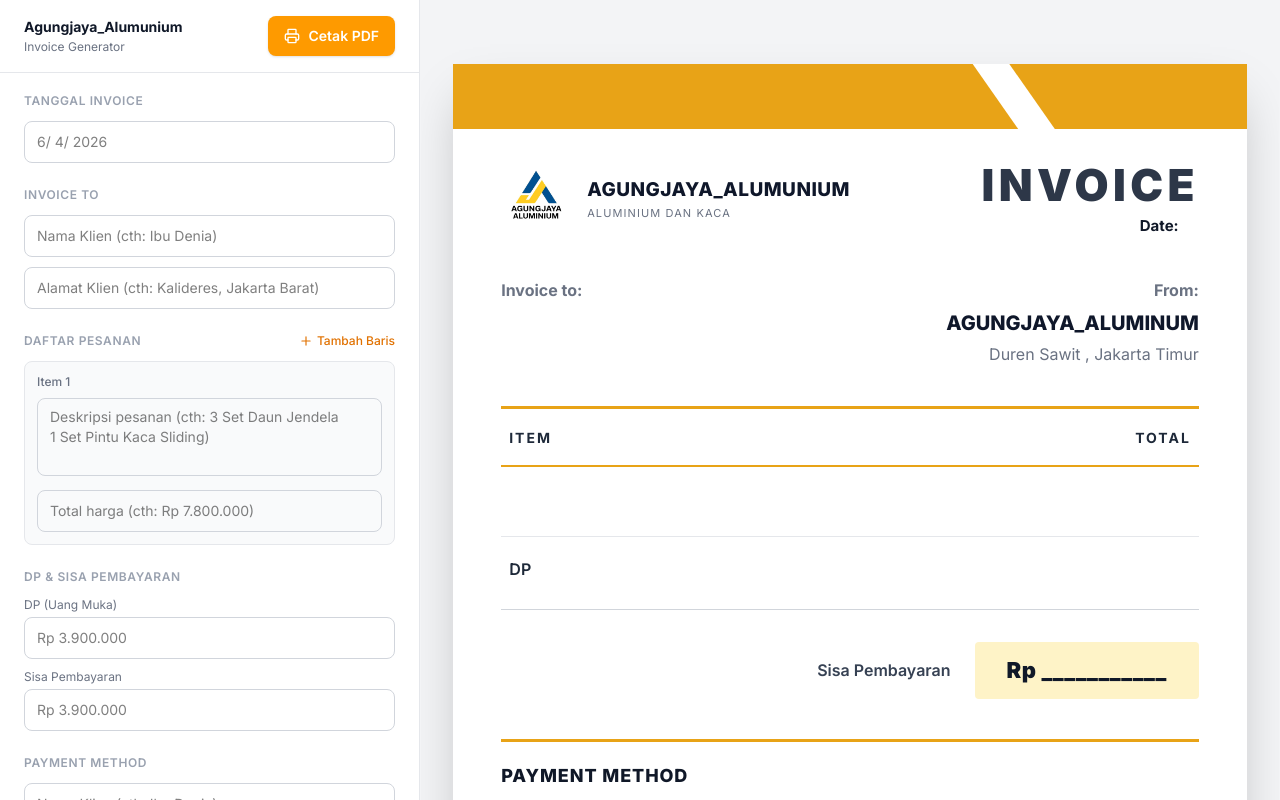
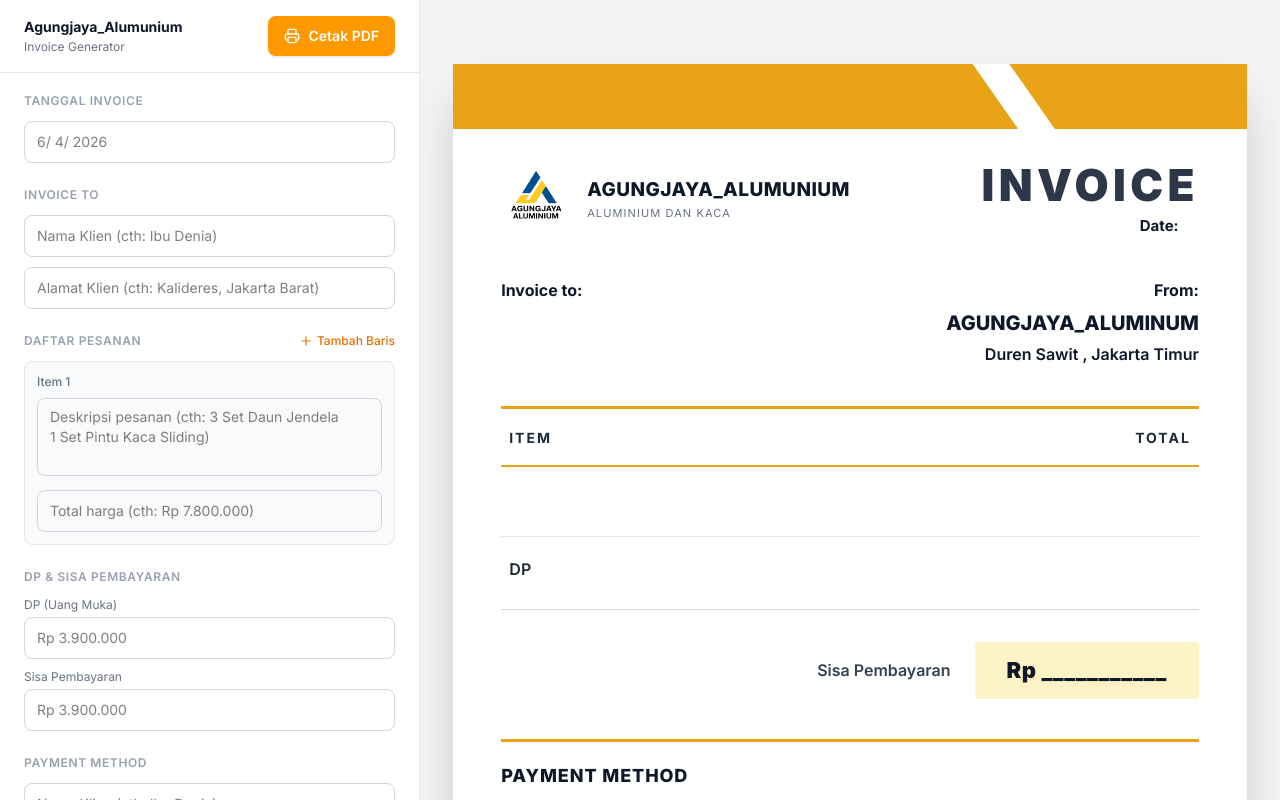
Before and after one commit to FazrinNugraha/invoice-generator, a React (Vite) app: page / in a window 1280 px wide. Shown: the top 800 px of the page. Built offline with nearby package versions, Linux system fonts and the light colour scheme.

Commit message:
feat: add InvoiceTemplate component for rendering invoice documents

```diff
--- a/src/components/InvoiceTemplate.tsx
+++ b/src/components/InvoiceTemplate.tsx
@@ -71,22 +71,22 @@ export default function InvoiceTemplate({ data }: InvoiceTemplateProps) {
           <div className="flex justify-between items-start">
             {/* Invoice To */}
             <div>
-              <p className="text-[16px] font-bold text-gray-500 mb-1.5">Invoice to:</p>
+              <p className="text-[16px] font-bold text-[#0f172a] mb-1.5">Invoice to:</p>
               <p className="text-[20px] font-extrabold text-[#0f172a]">
                 {data.clientName || "\u00A0"}
               </p>
-              <p className="text-[16px] text-gray-500 mt-1">
+              <p className="text-[16px] font-semibold text-[#0f172a] mt-1">
                 {data.clientAddress || "\u00A0"}
               </p>
             </div>
 
             {/* From */}
             <div className="text-right">
-              <p className="text-[16px] font-bold text-gray-500 mb-1.5">From:</p>
+              <p className="text-[16px] font-bold text-[#0f172a] mb-1.5">From:</p>
               <p className="text-[20px] font-extrabold text-[#0f172a]">
                 AGUNGJAYA_ALUMINUM
               </p>
-              <p className="text-[16px] text-gray-500 mt-1">
+              <p className="text-[16px] font-semibold text-[#0f172a] mt-1">
                 Duren Sawit , Jakarta Timur
               </p>
             </div>
```
